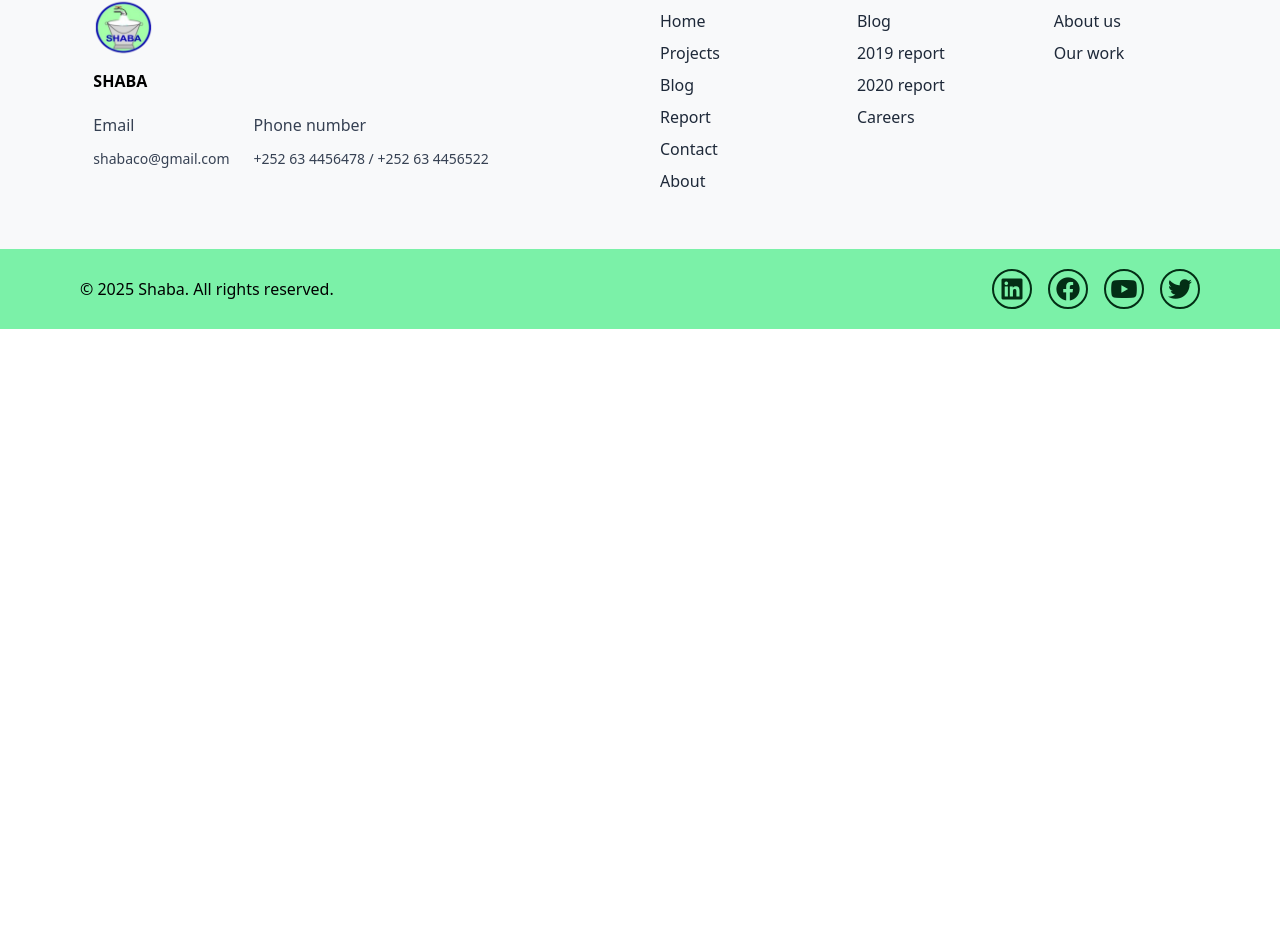
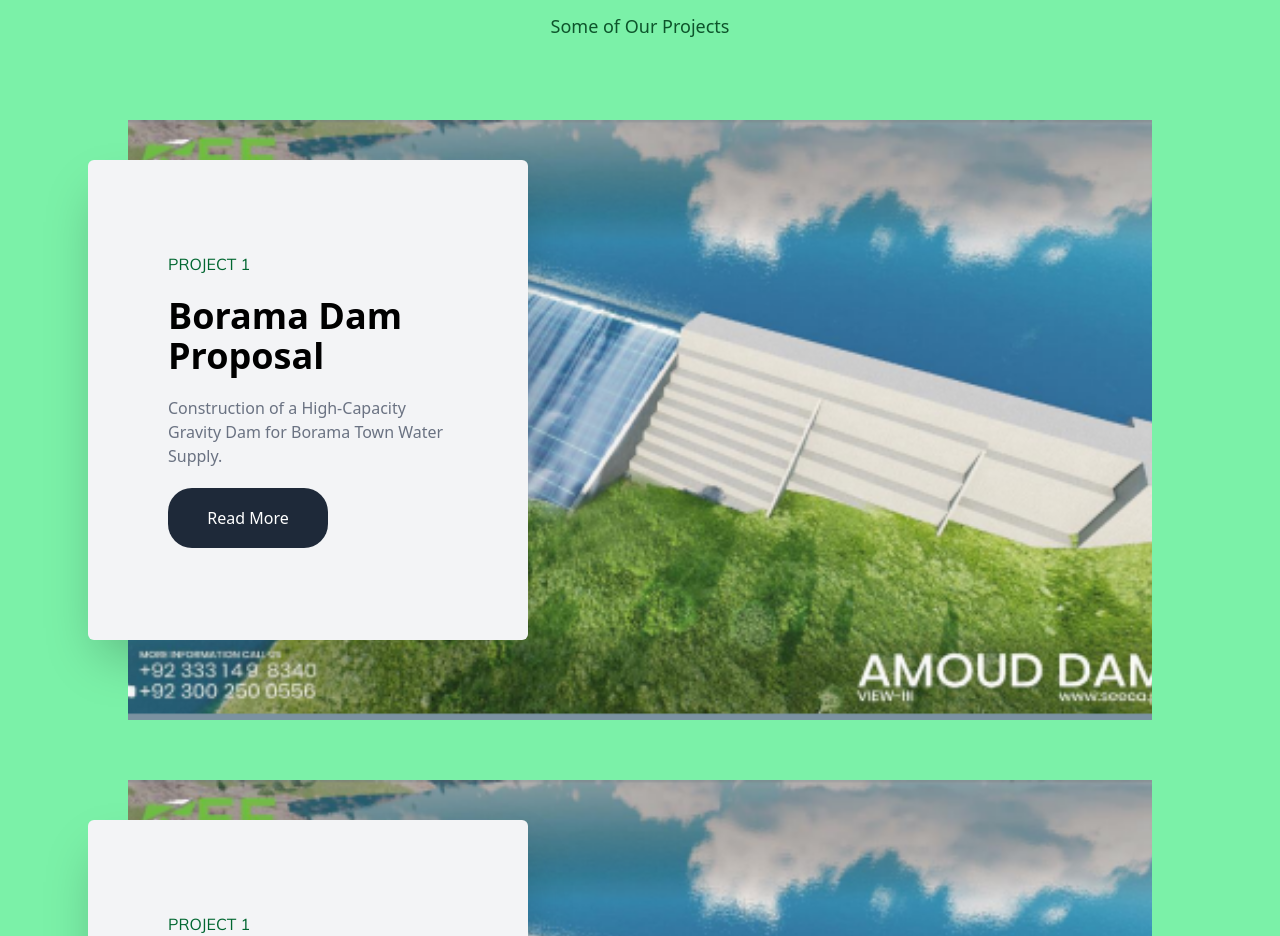
Before and after one commit to Abdulahia-39/shaba, a React (Vite) app: page /projects in a window 1280 px wide. Shown: the part 1864-2800 px from the top of the page. Before the commit the page ends 2193 px from the top, so only its background shows below. Built offline with nearby package versions, Linux system fonts and the light colour scheme.

Commit message:
finished the projects page and I also added the routing feature from homepage to project page

```diff
--- a/src/App.jsx
+++ b/src/App.jsx
@@ -1,15 +1,29 @@
 import Home from "./components/home/Home"
 import Projects from "./components/projects/Projects.jsx"
 import NotFound from "./components/notFound/NotFound.jsx"
-import { Route, Routes } from "react-router-dom";
+import { Route, Routes, useLocation } from "react-router-dom";
+import { useEffect } from "react";
+
+function ScrollToTop() {
+  const { pathname } = useLocation();
+
+  useEffect(() => {
+    window.scrollTo(0, 0);
+  }, [pathname]);
+
+  return null;
+}
 
 function App() {
   return (
-    <Routes>
-      <Route path="/" element={<Home />} />
-      <Route path="/projects" element={<Projects />} />
-      <Route path="*" element={<NotFound />} />
-    </Routes>
+    <>
+      <ScrollToTop />
+      <Routes>
+        <Route path="/" element={<Home />} />
+        <Route path="/projects" element={<Projects />} />
+        <Route path="*" element={<NotFound />} />
+      </Routes>
+    </>
   )
 }
 
--- a/src/components/home/footer/Footer.jsx
+++ b/src/components/home/footer/Footer.jsx
@@ -24,28 +24,28 @@ const Footer = () => {
                     <div className='flex-1'>
                         <ul className="flex flex-col gap-2">
                             <li className='text-black font-medium text-lg'>Pages</li>
-                            <a><li>Home</li></a>
-                            <a><li>Projects</li></a>
-                            <a><li>Blog</li></a>
-                            <a><li>Report</li></a>
-                            <a><li>Contact</li></a>
-                            <a><li>About</li></a>
+                            <a><li className='text-sm'>Home</li></a>
+                            <a><li className='text-sm'>Projects</li></a>
+                            <a><li className='text-sm'>Blog</li></a>
+                            <a><li className='text-sm'>Report</li></a>
+                            <a><li className='text-sm'>Contact</li></a>
+                            <a><li className='text-sm'>About</li></a>
                         </ul>
                     </div>
                     <div className='flex-1'>
                         <ul className="flex flex-col gap-2">
                             <li className='text-black font-medium text-lg'>Resources</li>
-                            <a><li>Blog</li></a>
-                            <a><li className='text-nowrap'>2019 report</li></a>
-                            <a><li className='text-nowrap'>2020 report</li></a>
-                            <a><li>Careers</li></a>
+                            <a><li className='text-sm'>Blog</li></a>
+                            <a><li className='text-nowrap text-sm'>2019 report</li></a>
+                            <a><li className='text-nowrap text-sm'>2020 report</li></a>
+                            <a><li className='text-sm'>Careers</li></a>
                         </ul>
                     </div>
                     <div className='flex-1'>
                         <ul className="flex flex-col gap-2">
                             <li className='text-black font-medium text-lg'>Company</li>
-                            <a><li>About us</li></a>
-                            <a><li>Our work</li></a>
+                            <a><li className='text-sm'>About us</li></a>
+                            <a><li className='text-sm'>Our work</li></a>
                         </ul>
                     </div>
                 </div>
--- a/src/components/projects/Projects.jsx
+++ b/src/components/projects/Projects.jsx
@@ -1,12 +1,14 @@
 import Header from "./header/Header";
 import Description from "./description/Description";
 import Footer from "../home/footer/Footer";
+import ProjectList from "./project/ProjectList";
 
 const Projects = () => {
   return (
     <div className="bg-[#f8f9fa]">
       <Header />
       <Description />
+      <ProjectList />
       <Footer />
     </div>
   );
--- a/src/components/projects/description/Description.jsx
+++ b/src/components/projects/description/Description.jsx
@@ -4,32 +4,32 @@ import image2 from "../../../assets/shabapics/Picture1.jpg";
 const Description = () => {
   return (
     <section className="w-5/6 mx-auto mt-35">
-        <div className="flex gap-10 mb-20">
+        <div className="flex flex-col md:flex-row items-center gap-10 mb-20">
             <div className="flex-1">
                 <p className="text-5xl font-semibold text-gray-300">01</p>
             </div>
             <div className="flex-3">
-                <h2 className="text-5xl font-semibold mb-8">Projects</h2>
-                <p className="mt-5 text-gray-500 w-80">The projects Shaba has taken focus on addressing Borama’s critical water supply challenges by leveraging sustainable solutions and modern infrastructure. These projects aim to explore alternative water sources which aim to enhance the groundwater recharge and tap renewable surface water resources.</p>
+                <h2 className="text-5xl font-semibold mb-8 text-center md:text-left">Projects</h2>
+                <p className="mt-5 text-gray-500 sm:w-80 w-60 mx-auto xl:mx-0">The projects Shaba has taken focus on addressing Borama’s critical water supply challenges by leveraging sustainable solutions and modern infrastructure. These projects aim to explore alternative water sources which aim to enhance the groundwater recharge and tap renewable surface water resources.</p>
             </div>
             <div className="flex-5 flex justify-center">
-                <div className="h-110 w-120 bg-cover bg-center" style={{ backgroundImage: `url(${image})` }}></div>
+                <div className="h-50 w-60 sm:h-90 sm:w-100 md:h-70 md:w-60 lg:h-100 lg:w-110 bg-cover bg-center" style={{ backgroundImage: `url(${image})` }}></div>
             </div>
         </div>
-        <div className="flex gap-10 mb-20">
+        <div className="flex flex-col md:flex-row items-center gap-10 mb-20">
             <div className="flex-1">
                 <p className="text-5xl font-semibold text-gray-300">02</p>
             </div>
             <div className="flex-3">
-                <h2 className="text-5xl font-semibold mb-8">Work Showcase</h2>
-                <p className="text-green-600">Successfull Case Studies</p>
-                <p className="mt-5 text-gray-500 w-80">The projects Shaba has taken focus on addressing Borama’s critical water supply challenges by leveraging sustainable solutions and modern infrastructure. These projects aim to explore alternative water sources which aim to enhance the groundwater recharge and tap renewable surface water resources.</p>
-                <button className="text-left text-green-700 mt-5 font-semibold">See our publications
+                <h2 className="text-5xl font-semibold mb-8 text-center md:text-left">Work Showcase</h2>
+                <p className="text-green-600 text-center md:text-left">Successfull Case Studies</p>
+                <p className="mt-5 text-gray-500 sm:w-80 w-60 mx-auto xl:mx-0">The projects Shaba has taken focus on addressing Borama’s critical water supply challenges by leveraging sustainable solutions and modern infrastructure. These projects aim to explore alternative water sources which aim to enhance the groundwater recharge and tap renewable surface water resources.</p>
+                <button className="text-left text-green-700 mt-5 font-semibold pl-12 sm:pl-0">See our publications
                     <i className="fa-solid fa-arrow-right ml-2"></i>
                 </button>
             </div>
             <div className="flex-5 flex justify-center">
-                <div className="h-110 w-120 bg-cover bg-center" style={{ backgroundImage: `url(${image2})` }}></div>
+                <div className="h-50 w-60 sm:h-90 sm:w-100 md:h-70 md:w-60 lg:h-100 lg:w-110 bg-cover bg-center" style={{ backgroundImage: `url(${image2})` }}></div>
             </div>
         </div>
     </section>
--- /dev/null
+++ b/src/components/projects/project/ProjectCard.jsx
@@ -0,0 +1,14 @@
+const ProjectCard = ({ title, description, imageUrl, projectNo }) => {
+  return (
+    <div className="h-[80vh] md:h-[75vh] w-[80%] mx-auto bg-cover bg-center relative mb-15" style={{ backgroundImage: `url(${imageUrl})` }}>
+        <div className="h-[80%] max-w-70  md:h-[80%] md:max-w-110 absolute top-10 -left-10 bg-gray-100 rounded-md py-8 px-20 flex flex-col justify-center md:gap-5 gap-3 shadow-2xl">
+            <p className="font-[Mulish] text-green-800 uppercase">project {projectNo}</p>
+            <h2 className="font-bold font[Mulish] text-4xl">{title}</h2>
+            <p className="text-gray-500">{description}</p>
+            <button className="w-40 h-15 bg-gray-800 text-white rounded-3xl">Read More</button>
+        </div>
+    </div>
+  );
+}
+
+export default ProjectCard;
--- /dev/null
+++ b/src/components/projects/project/ProjectList.jsx
@@ -0,0 +1,42 @@
+import damImg from "../../../assets/shabapics/amoudDam.png";
+import ProjectCard from "./ProjectCard";
+
+const ProjectList = () => {
+  return (
+    <section className="bg-green-300 pb-15">
+        <div className="w-full text-center py-20">
+            <h2 className="text-5xl font-semibold my-5 text black">Shaba’s Projects and Proposals</h2>
+            <p className="text-lg text-green-900">Some of Our Projects</p>
+        </div>
+        <ProjectCard
+            title="Borama Dam Proposal"
+            description="Construction of a High-Capacity Gravity Dam for Borama Town Water Supply."
+            imageUrl={damImg}
+            projectNo="1"
+        />
+
+        <ProjectCard
+            title="Borama Dam Proposal"
+            description="Construction of a High-Capacity Gravity Dam for Borama Town Water Supply."
+            imageUrl={damImg}
+            projectNo="1"
+        />
+
+        <ProjectCard
+            title="Borama Dam Proposal"
+            description="Construction of a High-Capacity Gravity Dam for Borama Town Water Supply."
+            imageUrl={damImg}
+            projectNo="1"
+        />
+
+        <ProjectCard
+            title="Borama Dam Proposal"
+            description="Construction of a High-Capacity Gravity Dam for Borama Town Water Supply."
+            imageUrl={damImg}
+            projectNo="1"
+        />
+    </section>
+  );
+}
+
+export default ProjectList;
```
